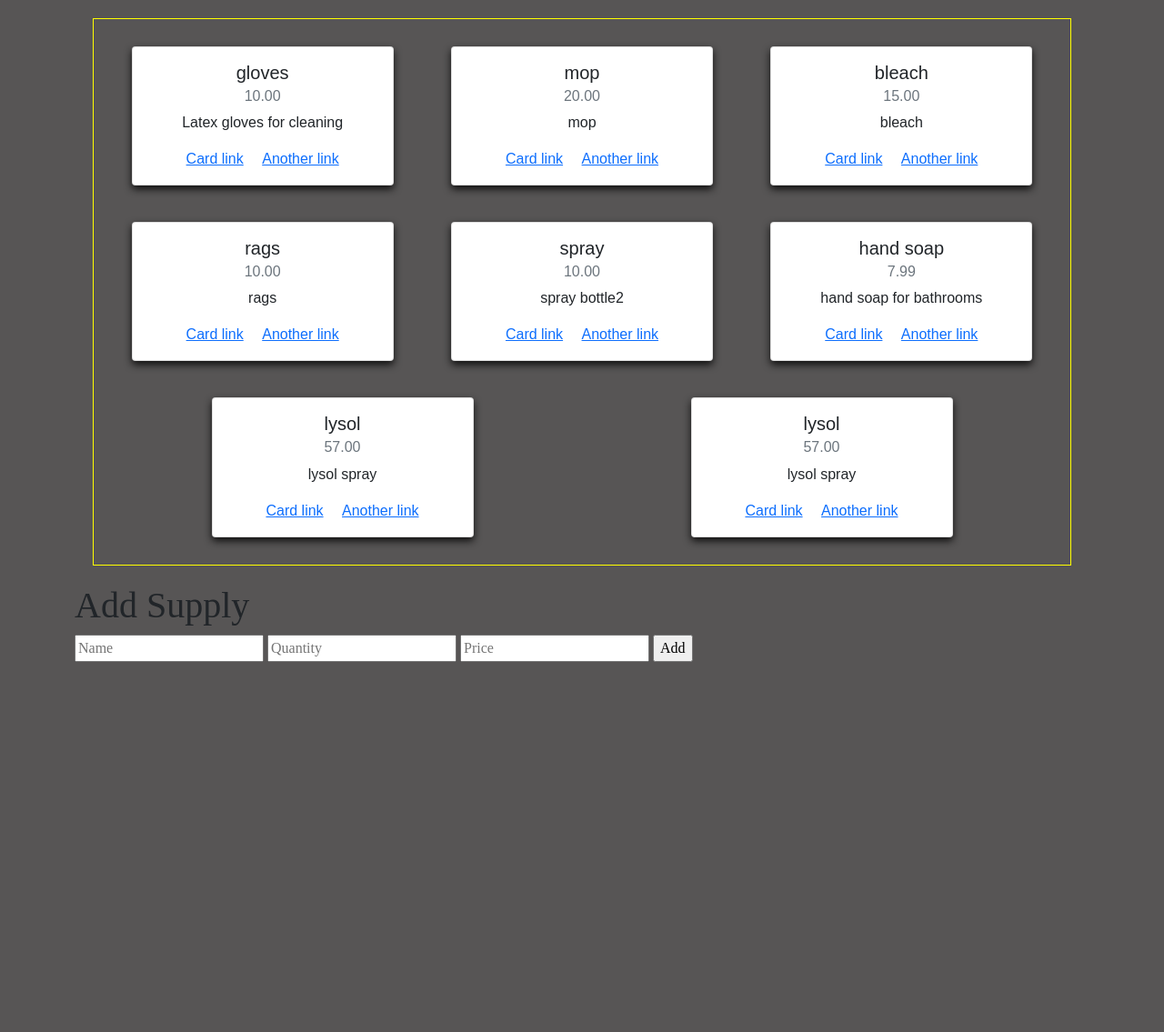
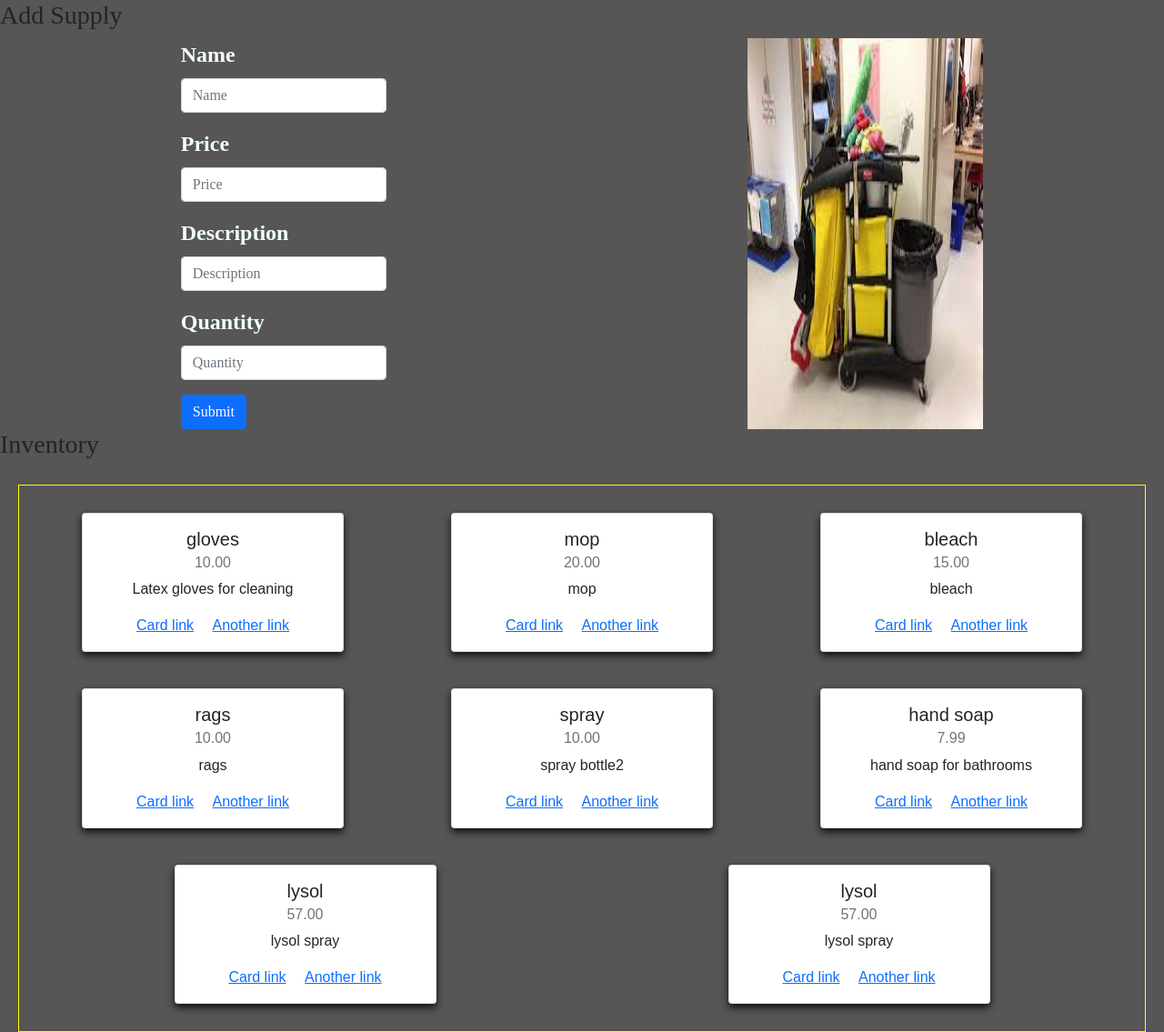
Before and after one commit to jmaurice22/Employee_Manager, a Django app: page /supplies/ in a window 1280 px wide. Shown: the part 56-1191 px from the top of the page at 91% size. Before the commit the page ends 784 px from the top, so only its background shows below. Run offline with Django 3.2, Linux system fonts and the light colour scheme; data comes from the database, SQL or seed files in the repository; both versions use the stored data as it was after the commit; some libraries are stand-ins or nearby versions; some web fonts are replaced.

Commit message:
Formated supplies page and created add supply function

```diff
--- a/employee_manager/home/views.py
+++ b/employee_manager/home/views.py
@@ -24,7 +24,6 @@ def home(request):
 
 def delete_employee(request, id):
     employee = get_object_or_404(Employee, id=id)
-
     if request.method == 'POST':
         employee.delete()
         return redirect('/home')
--- a/employee_manager/static/css/supplies.css
+++ b/employee_manager/static/css/supplies.css
@@ -16,3 +16,18 @@
     margin:20px;
     padding: 10px;
 }
+
+.add-sup {
+    display: flex;
+    flex-direction: column;
+    justify-content: space-around;
+}
+
+.add-sup h1 {
+    color: azure;
+}
+
+.form-container {
+    display: flex;
+    justify-content: space-around;
+}
--- a/employee_manager/supplies/urls.py
+++ b/employee_manager/supplies/urls.py
@@ -3,4 +3,5 @@ from . import views
 
 urlpatterns = [
     path('', views.supplies, name='supplies'),
+    path('add_supply', views.add_supply, name='add_supply')
 ]
--- a/employee_manager/supplies/views.py
+++ b/employee_manager/supplies/views.py
@@ -1,4 +1,7 @@
-from django.shortcuts import render
+from django.http import HttpResponse
+from django.shortcuts import render,redirect
+
+from .forms import SupplyItemForm
 
 from .models import SupplyItem
 
@@ -9,4 +12,8 @@ def supplies(request):
     return render(request, 'supplies.html', {'supplies': supplies})
 
 def add_supply(request):
-    return render(request, 'supplies.html')
+    form = SupplyItemForm(request.POST or None)
+    if form.is_valid():
+        form.save()
+        return redirect('/supplies')
+    return HttpResponse('Add Supply')
--- a/employee_manager/templates/home.html
+++ b/employee_manager/templates/home.html
@@ -4,7 +4,7 @@
 {% block title %} <title>Employee Manager</title> {% endblock %}
 {% block content %}
 <!-- Columns and table -->
-<div class="container-md">
+<div class="container">
     <div class="row">
         <div class="col-4 mt-4"
              style="
--- a/employee_manager/templates/supplies.html
+++ b/employee_manager/templates/supplies.html
@@ -1,10 +1,50 @@
 {% extends "base.html" %}
-{% block title %} <title>Supply Information</title> {% endblock %}
+{% block title %} <title>Supply Information</title> {%endblock %}
 {% block content %}
-<div class="container-sm">
+<h3>Add Supply</h3>
+<div class="form-container">
+  <form action="/supplies/add_supply" method="POST">
+    {% csrf_token %}
+    <div class="form-group">
+      <label for="name" style="color: azure">Name</label>
+      <input type="text" class="form-control" name="name" placeholder="Name" />
+    </div>
+    <div class="form-group">
+      <label for="price" style="color: azure">Price</label>
+      <input
+        type="text"
+        class="form-control"
+        name="price"
+        placeholder="Price"
+      />
+    </div>
+    <div class="form-group">
+      <label for="description" style="color: azure">Description</label>
+      <input
+        type="text"
+        class="form-control"
+        name="description"
+        placeholder="Description"
+      />
+    </div>
+    <div class="form-group">
+      <label for="quantity" style="color: azure">Quantity</label>
+      <input
+        type="text"
+        class="form-control"
+        name="quantity"
+        placeholder="Quantity"
+      />
+    </div>
+    <button type="submit" class="btn btn-primary">Submit</button>
+  </form>
+  <img src="../static/assets/supplies.jfif" />
+</div>
+
+<h3>Inventory</h3>
 <div class="supply-items-list">
   {% for s in supplies %}
-        <div class="card" style="width: 18rem; margin:20px;">
+  <div class="card" style="width: 18rem; margin: 20px">
     <div class="card-body">
       <h5 class="card-title">{{ s.name }}</h5>
       <h6 class="card-subtitle mb-2 text-muted">{{ s.price }}</h6>
@@ -15,15 +55,4 @@
   </div>
   {% endfor %}
 </div>
-    <div class="add-sup">
-        <h1>Add Supply</h1>
-        <form action="/addsupplies" method="POST">
-            <input type="text" name="name" placeholder="Name">
-            <input type="text" name="quantity" placeholder="Quantity">
-            <input type="text" name="price" placeholder="Price">
-            <input type="submit" value="Add">
-        </form>
-    </div>
-
-</div>
 {% endblock %}
```
Also changed, not shown: employee_manager/supplies/forms.py (added, +16 -0 lines), employee_manager/db.sqlite3, employee_manager/static/assets/supplies.jfif (added). Lines whose indentation alone changed are shown as unchanged.
